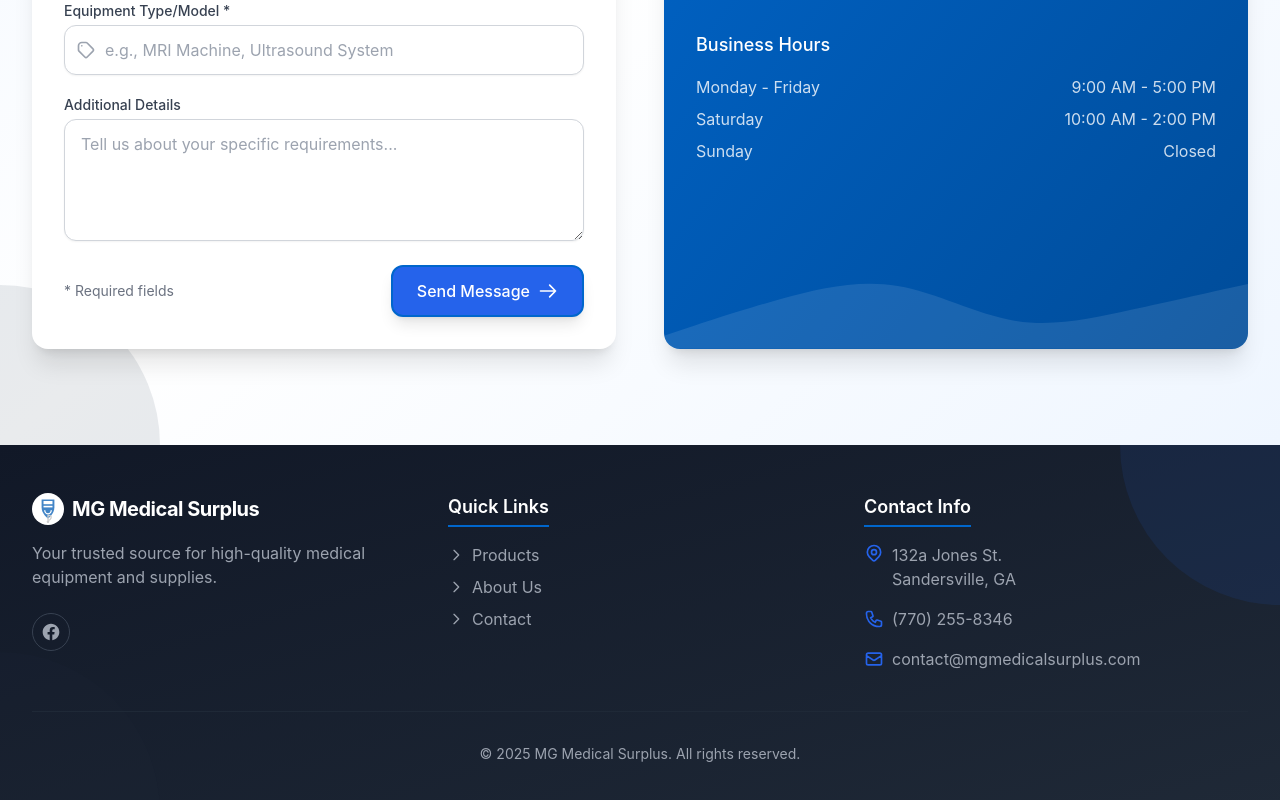
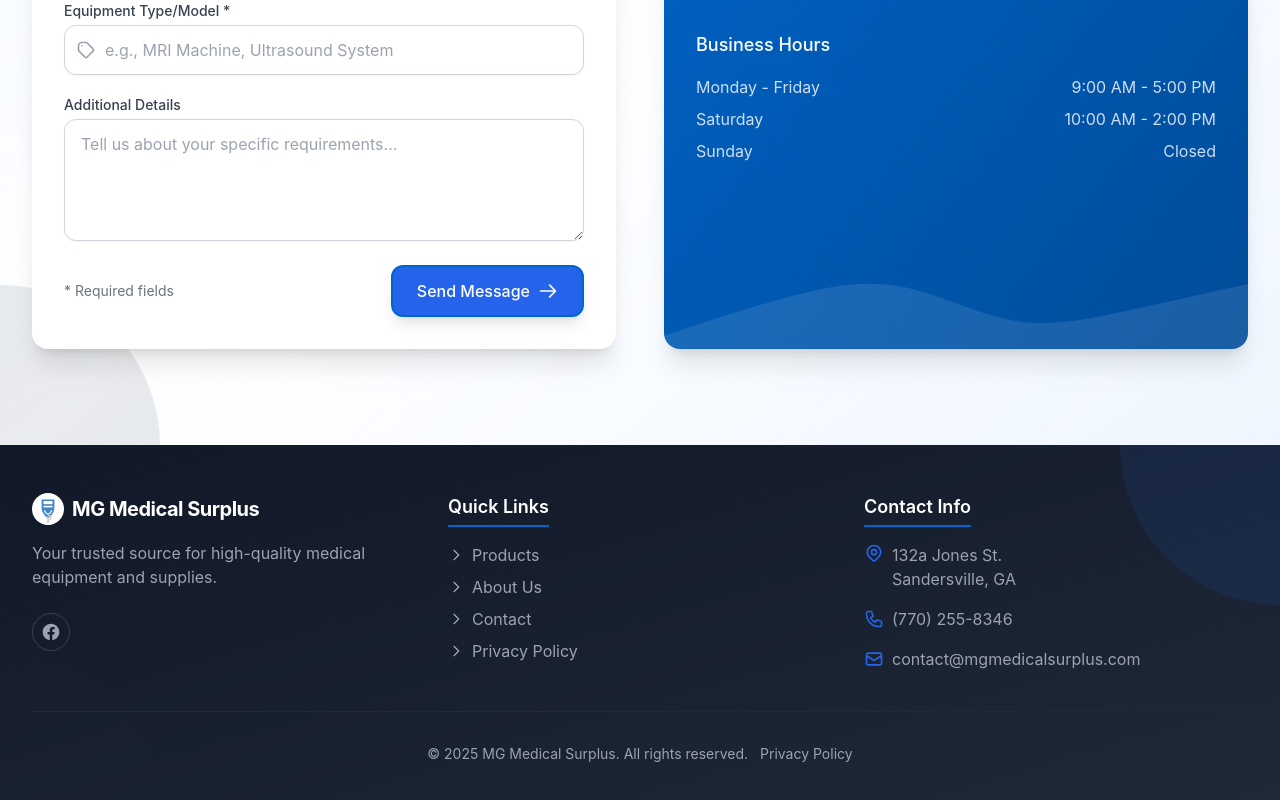
Before and after one commit to cdfranco/mg-medical-surplus, a React (Create React App) app: page / in a window 1280 px wide. Shown: the part 3444-4244 px from the top of the page. Built offline with nearby package versions, Linux system fonts and the light colour scheme; the HTML template or start-up script is replaced by a standard one.

Commit message:
Add privacy policy links to main App.js

```diff
--- a/src/App.js
+++ b/src/App.js
@@ -6,6 +6,7 @@ import Products from './components/Products';
 import About from './components/About';
 import Contact from './components/Contact';
 import Quote from './components/Quote';
+import PrivacyPolicy from './components/PrivacyPolicy';
 
 function App() {
   const [scrolled, setScrolled] = useState(false);
@@ -192,6 +193,7 @@ function App() {
             <Route path='/about' element={<About />} />
             <Route path='/contact' element={<Contact />} />
             <Route path='/quote' element={<Quote />} />
+            <Route path='/privacy-policy' element={<PrivacyPolicy />} />
           </Routes>
         </main>
 
@@ -313,6 +315,28 @@ function App() {
                       Contact
                     </Link>
                   </li>
+                  <li>
+                    <Link
+                      to='/privacy-policy'
+                      className='text-gray-400 hover:text-primary transition-colors flex items-center group'
+                    >
+                      <svg
+                        xmlns='http://www.w3.org/2000/svg'
+                        className='h-4 w-4 mr-2 transform group-hover:translate-x-1 transition-transform'
+                        fill='none'
+                        viewBox='0 0 24 24'
+                        stroke='currentColor'
+                      >
+                        <path
+                          strokeLinecap='round'
+                          strokeLinejoin='round'
+                          strokeWidth={2}
+                          d='M9 5l7 7-7 7'
+                        />
+                      </svg>
+                      Privacy Policy
+                    </Link>
+                  </li>
                 </ul>
               </div>
 
@@ -408,7 +432,13 @@ function App() {
             <div className='mt-10 pt-8 border-t border-gray-800 text-center text-gray-400'>
               <p className='text-sm'>
                 © {new Date().getFullYear()} MG Medical Surplus. All rights
-                reserved.
+                reserved.{' '}
+                <Link
+                  to='/privacy-policy'
+                  className='hover:text-primary ml-2 transition-colors'
+                >
+                  Privacy Policy
+                </Link>
               </p>
             </div>
           </div>
```
